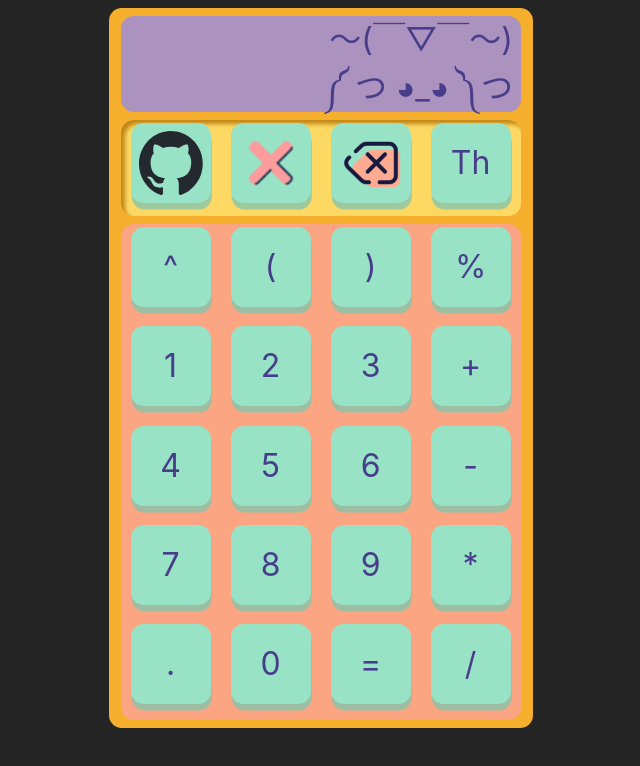
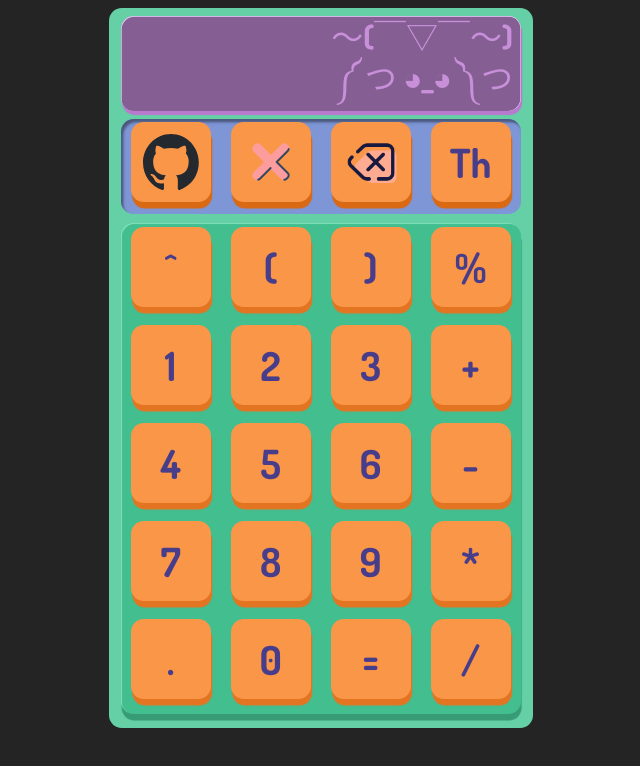
Before and after one commit to asad-Md/calculator, a React (Vite) app: page / in a window 1280 px wide. Shown: the top 766 px of the page, without its empty margins (319-959 px from the left). Built offline with nearby package versions, Linux system fonts and the light colour scheme.

Commit message:
theme itsms

```diff
--- a/index.html
+++ b/index.html
@@ -1,13 +1,36 @@
-<!doctype html>
+<!DOCTYPE html>
 <html lang="en">
   <head>
     <meta charset="UTF-8" />
-    <link rel="icon" type="image/svg+xml" href="/vite.svg" />
-    <meta name="viewport" content="width=device-width, initial-scale=1.0" />
+    <link
+      rel="icon"
+      type="image/svg+xml"
+      href="/vite.svg"
+    />
+    <link
+      rel="preconnect"
+      href="https://fonts.googleapis.com"
+    />
+    <link
+      rel="preconnect"
+      href="https://fonts.gstatic.com"
+      crossorigin
+    />
+    <link
+      href="https://fonts.googleapis.com/css2?family=Dosis:wght@200..800&display=swap"
+      rel="stylesheet"
+    />
+    <meta
+      name="viewport"
+      content="width=device-width, initial-scale=1.0"
+    />
     <title>Calculator</title>
   </head>
   <body>
     <div id="root"></div>
-    <script type="module" src="/src/main.jsx"></script>
+    <script
+      type="module"
+      src="/src/main.jsx"
+    ></script>
   </body>
 </html>
--- a/src/App.css
+++ b/src/App.css
@@ -1,8 +1,13 @@
+
 #root {
   max-width: 1280px;
   margin: 0 auto;
   padding: 0;
   text-align: center;
+  font-family: "Dosis", sans-serif;
+  font-optical-sizing: auto;
+  font-weight: 700;
+  font-style: normal;
 }
 
 #calcContainer {
@@ -11,7 +16,8 @@
   flex-direction: column;
   align-items: center;
   /* justify-content: space-between; */
-  background-color: #F6AE2D;
+  /* background-color: #fa9647; */
+  background-color: rgba(101, 207, 166, 1);
   width: 51dvh;
   height: 88dvh;
   padding:1dvh;
--- a/src/components/Btns.css
+++ b/src/components/Btns.css
@@ -3,11 +3,14 @@
   grid-template-columns: repeat(4, 1fr);
   width: 50dvh;
   height: 62dvh;
-  /* padding:2.5dvh; */
+  padding-top:.1dvh;
   border-radius: 1.6dvh;
-  margin-top: 1dvh;
-  background-color: #ffa2a2ba;
+  margin-top: 1.2dvh;
+  margin-bottom: 0.8dvh;
+  background-color: rgba(66, 190, 143,1 );
   color: rgb(201, 155, 237);
+  box-shadow: 0.08dvh 0.8dvh 0.1dvh rgb(55, 155, 117,.995),
+  inset .1dvh 0.1dvh 0.1dvh rgba(147, 235, 199, 0.995)
 }
 
 #utilCont {
@@ -17,9 +20,10 @@
   height: 12dvh;
   border-radius: 1.6dvh;
   margin-top: 0dvh;
-  background-color: #fdd964;
+  /* background-color: #fdd964; */
+  background-color: rgb(126, 149, 214); ;
   color: rgb(201, 155, 237);
-  box-shadow: inset .5dvh .5dvh .5dvh #c08517;
+  box-shadow: inset 0.3dvh 0.4dvh 0.3dvh rgba(75, 88, 125, 1);
 }
 
 .innBtns {
@@ -29,42 +33,43 @@
   justify-content: center;
   border-radius: 1.6dvh;
   color: darkslateblue;
-  background-color: #98e2c6;
-  font-size: 4dvh;
+  /* background-color: #65cfa6 */
+  background-color: rgba(250, 150, 71, 1);
+  font-size: 5dvh;
   width: 10dvh;
   height: 10dvh;
   cursor: pointer;
   transition: all 0.3s;
   margin: 1.2dvh;
-  margin-top: .4dvh;
-  box-shadow: .1dvh .8dvh .1dvh rgba(133, 196, 171, .8);
+  margin-top: 0.4dvh;
+  box-shadow: 0.15dvh 0.8dvh 0.1dvh rgb(227, 117, 34);
 }
 
 .innBtns:hover {
   background-color: #66e1b2;
   color: #fff;
-  box-shadow: .1dvh .8dvh .1dvh rgba(133, 196, 171, 1);
+  box-shadow: 0.1dvh 0.8dvh 0.1dvh rgba(58, 135, 104, 0.973);
 }
 
 .innBtns:active {
   margin-top: 1.2dvh;
-  margin-bottom:.4dvh;
-  box-shadow: inset .2dvh .2dvh .2dvh rgb(78, 171, 135);
+  margin-bottom: 0.4dvh;
+  box-shadow: inset 0.2dvh 0.2dvh 0.2dvh rgba(54, 132, 101, 0.973);
 }
 
 .utilInnBtns {
-  margin-top: .4dvh;
-  box-shadow: .1dvh .8dvh .1dvh rgba(133, 196, 171, .8);
+  margin-top: 0.4dvh;
+  box-shadow: 0.15dvh 0.8dvh 0.1dvh rgba(218, 104, 17, 0.997);
 }
 
 .utilInnBtns:hover {
   color: #fff;
-  box-shadow: .1dvh .8dvh .1dvh rgba(133, 196, 171, 1);
+  box-shadow: 0.1dvh 0.8dvh 0.1dvh rgba(58, 135, 104, 0.973);
 }
 
 .utilInnBtns:active {
   margin-top: 1.2dvh;
-  box-shadow: inset .2dvh .2dvh .2dvh rgb(78, 171, 135);
+  box-shadow: inset 0.2dvh 0.2dvh 0.2dvh rgba(54, 132, 101, 0.973);
 }
 
 .icons {
@@ -75,12 +80,12 @@
   border-radius: 1.6dvh;
   color: darkslateblue;
   font-size: 4dvh;
-  width: 8dvh;
-  height: 8dvh;
+  width: 7dvh;
+  height: 7dvh;
   cursor: pointer;
   transition: all 0.3s;
   margin: 0dvh;
-  padding:1dvh;
+  padding: 1dvh;
 }
 
 .icons:hover {
@@ -89,6 +94,6 @@
 }
 
 #clearIcon {
-  height: 7dvh;
-  width: 7dvh;
+  height: 6dvh;
+  width: 6dvh;
 }
--- a/src/components/Display.css
+++ b/src/components/Display.css
@@ -2,13 +2,22 @@
     display: flex;
     flex-direction: column;
     align-items: end;
-    /* justify-content: space-between; */
-    background-color: #AB92BF;
+    background-color: rgba(133, 95, 147, 1);;
     width: 50dvh;
     height: 12vh;
     border-radius: 1.6dvh;
     cursor:grab;
     margin-bottom: 1dvh;
+    box-shadow: .15dvh .5dvh 0.1dvh rgb(186, 121, 208),
+    inset 0.08dvh .095dvh 0dvh rgba(237, 213, 255,1),
+    inset -.08dvh 0dvh 0dvh rgba(237, 213, 255,1);
+  }
+
+  #display:hover{
+    background-color: rgb(155, 112, 171);
+    box-shadow: .15dvh .5dvh 0.1dvh rgb(245, 214, 252),
+    inset 0.08dvh .095dvh 0dvh rgba(237, 213, 255,1),
+    inset -.08dvh 0dvh 0dvh rgba(237, 213, 255,1),
   }
 
   .displayP{
@@ -17,9 +26,13 @@
     min-width: 48dvh;
     max-width: 48dvh;
     max-height: 4dvh;
-    margin: 1dvh 1dvh;
-    color: darkslateblue;
+    margin: .6dvh 1dvh;
+    color: rgb(199, 144, 217);
     align-items: center;
     justify-content: flex-end;
     font-size: 4dvh;
   }
+
+  .displayP:hover{
+    color: rgb(254, 199, 242);
+  }
```
